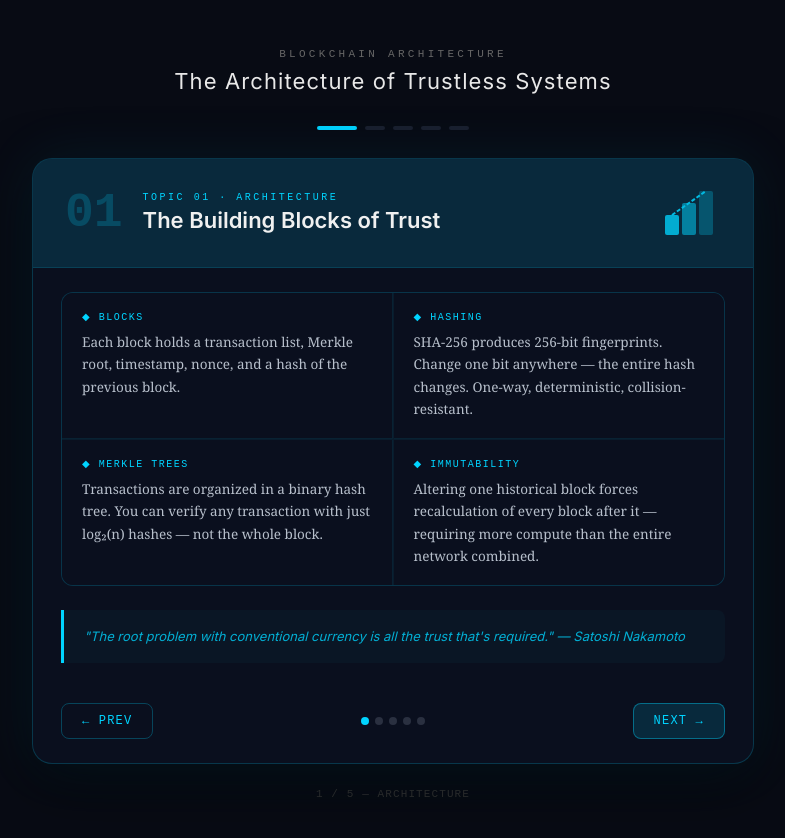
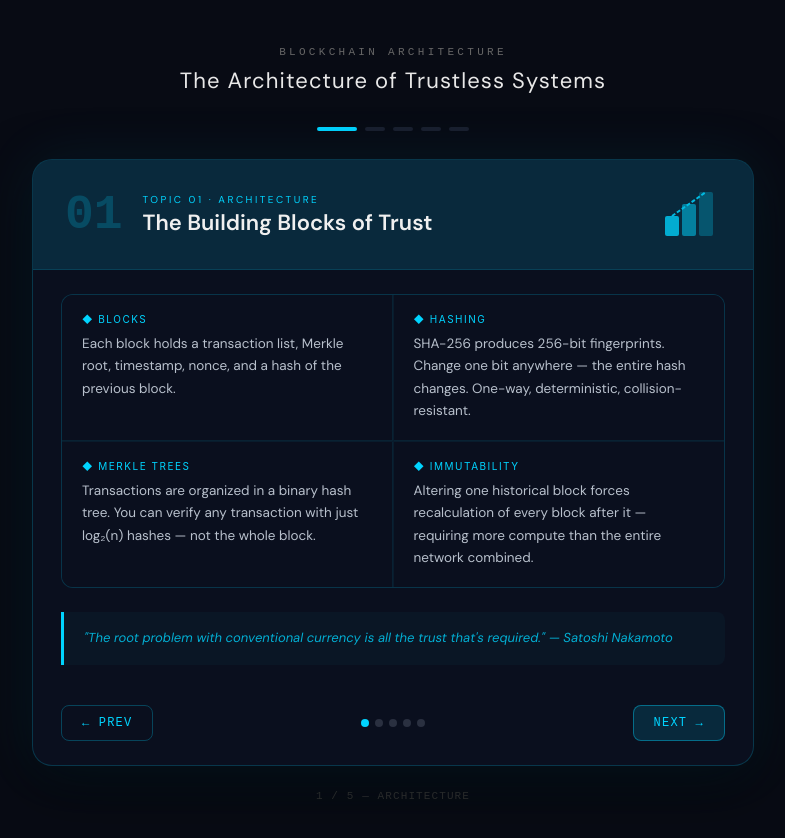
Before and after one commit to ka-ma-bi/blockchain-carousel, a React (Create React App) app: page / in a window 1280 px wide. Shown: the top 838 px of the page, without its empty margins (247-1032 px from the left). Built offline with nearby package versions, Linux system fonts and the light colour scheme.

Commit message:
font changes

```diff
--- a/package.json
+++ b/package.json
@@ -9,7 +9,7 @@
     "@testing-library/user-event": "^13.5.0",
     "react": "^19.2.4",
     "react-dom": "^19.2.4",
-    "react-scripts": "5.0.1",
+    "react-scripts": "^5.0.1",
     "web-vitals": "^2.1.4"
   },
   "scripts": {
--- a/public/index.html
+++ b/public/index.html
@@ -3,7 +3,9 @@
   <head>
     <meta charset="utf-8" />
     <link rel="icon" href="%PUBLIC_URL%/favicon.ico" />
-    <link href="https://fonts.googleapis.com/css2?family=Inter:wght@400;600;700&display=swap" rel="stylesheet">
+    <link rel="preconnect" href="https://fonts.googleapis.com">
+    <link rel="preconnect" href="https://fonts.gstatic.com" crossorigin>
+    <link href="https://fonts.googleapis.com/css2?family=DM+Sans:ital,opsz,wght@0,9..40,100..1000;1,9..40,100..1000&display=swap" rel="stylesheet">
     <meta name="viewport" content="width=device-width, initial-scale=1" />
     <meta name="theme-color" content="#000000" />
     <meta
--- a/src/App.js
+++ b/src/App.js
@@ -158,7 +158,7 @@
       alignItems: "center",
       justifyContent: "center",
       padding: "24px 16px",
-      fontFamily: "'Inter', 'Segoe UI', sans-serif",
+      fontFamily: "'DM Sans', sans-serif",
     }}>
       {/* Header */}
       <div style={{ textAlign: "center", marginBottom: 32 }}>
@@ -168,7 +168,7 @@
           color: "#666",
           textTransform: "uppercase",
           marginBottom: 8,
-          fontFamily: "monospace",
+          fontFamily: "'DM Mono', monospace",
         }}>BLOCKCHAIN ARCHITECTURE</div>
         <h1 style={{
           fontSize: 22,
@@ -225,7 +225,7 @@
               fontWeight: 700,
               color: slide.accent,
               opacity: 0.2,
-              fontFamily: "monospace",
+              fontFamily: "'DM Mono', monospace",
               lineHeight: 1,
             }}>{slide.number}</div>
             <div>
@@ -233,7 +233,7 @@
                 fontSize: 10,
                 letterSpacing: "0.25em",
                 color: slide.accent,
-                fontFamily: "monospace",
+                fontFamily: "DM Mono', monospace",
                 marginBottom: 4,
               }}>TOPIC {slide.number} · {slide.tag}</div>
               <h2 style={{
@@ -268,7 +268,7 @@
             }}>
               <div style={{
                 fontSize: 10,
-                fontFamily: "monospace",
+                fontFamily: "inter",
                 letterSpacing: "0.15em",
                 color: slide.accent,
                 marginBottom: 8,
@@ -279,7 +279,7 @@
                 color: "#B8C0CC",
                 margin: 0,
                 lineHeight: 1.65,
-                fontFamily: "Georgia, serif",
+                fontFamily: "'DM Sans', sans-serif",
               }}>{pt.text}</p>
             </div>
           ))}
@@ -317,7 +317,7 @@
             cursor: "pointer",
             padding: "10px 20px",
             fontSize: 12,
-            fontFamily: "monospace",
+            fontFamily: "'DM Mono', monospace",
             letterSpacing: "0.1em",
             transition: "all 0.2s",
           }}
@@ -348,7 +348,7 @@
             cursor: "pointer",
             padding: "10px 20px",
             fontSize: 12,
-            fontFamily: "monospace",
+            fontFamily: "'DM Mono', monospace",
             letterSpacing: "0.1em",
             transition: "all 0.2s",
           }}
@@ -364,7 +364,7 @@
         marginTop: 24,
         fontSize: 11,
         color: "#333",
-        fontFamily: "monospace",
+        fontFamily: "'DM Mono', monospace",
         letterSpacing: "0.1em",
       }}>
         {active + 1} / {slides.length} — {slide.tag}
```
Also changed, not shown: 1 other file (tests, documents, lock files or other folders).
